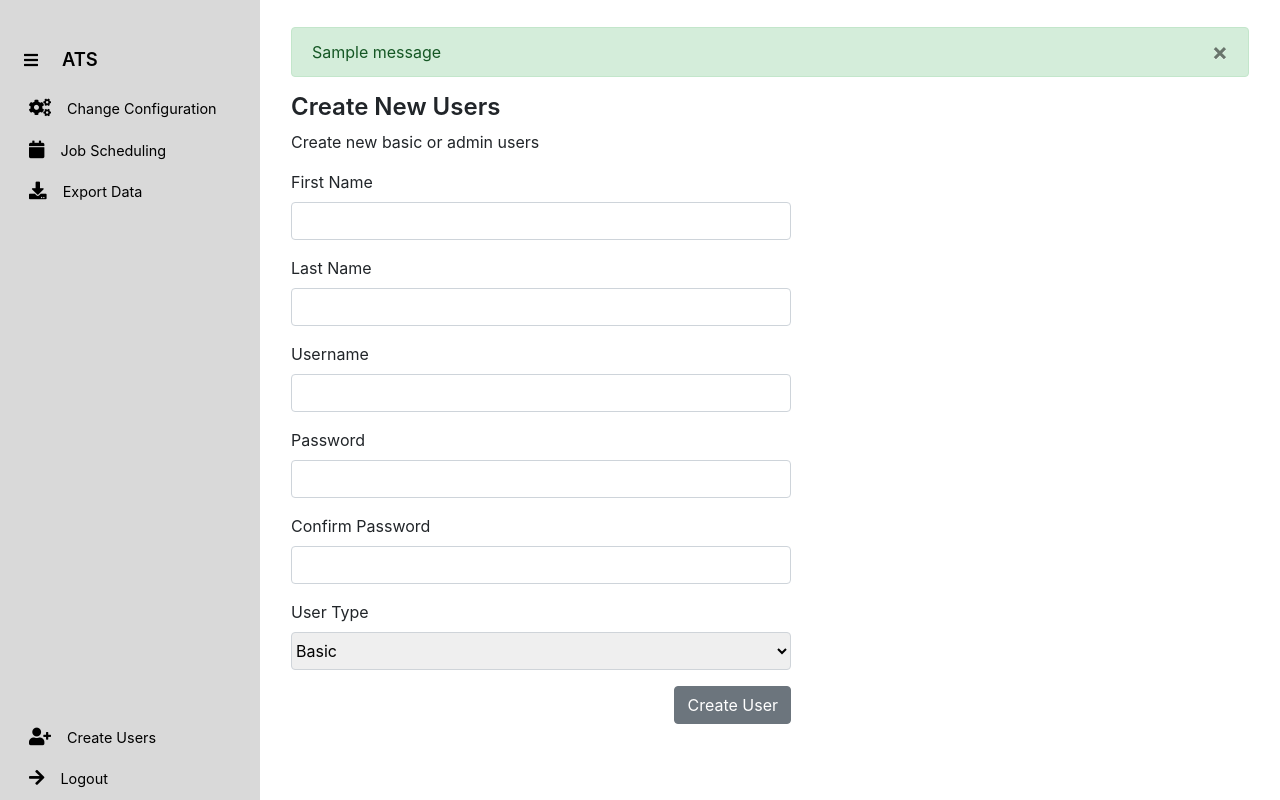
After one commit to COSC-470-2023/ATS_Project_2024, a Flask app: template ui/templates/create_user.html in a window 1280 px wide. The commit adds this page. Run offline with Flask 3, Linux system fonts and the light colour scheme; the template is opened without the code that fills it, so the values that code supplies are empty; tables that the repository leaves empty hold one stand-in row (values such as "Sample post"); one stand-in notice (Sample message) is shown; parts of the project's set-up code (start-up, migrations or seed data) failed here and were passed over; some libraries are stand-ins or nearby versions.

Commit message:
User auth / Access levels / Other UI changes
Finished user authentication and form validation for login:
    - messages are now displayed when failures occur.
    - routes are unable to be hit via url without the user being
      authenticated first

Built a "Create User" page:
    - Basic form for creating users
    - form validation included

Implemented Access levels:
    - Users are split up into 'Basic' and 'Admin' users
    - non admin users are restricted from accessing all pages
      with exception of data-export

Basic error handling for Data-export:
    - Just catching general errors for now, should update by
       providing more meaningful error messages for specific
       errors

```diff
--- a/ats/globals.py
+++ b/ats/globals.py
@@ -8,7 +8,7 @@ CONFIG_SYMBOL_CHANGE = "symbol_change_config.yaml"
 DIR_CONFIG = "config/"
 DIR_CONFIG_BACKUP = "config/bak/"
 DIR_OUTPUT = "output/"
-DIR_UI_OUPUT = "ui_ouput/"
+DIR_UI_OUPUT = "ui/output/"
 
 OUTPUT_BONDS = "bonds_output.json"
 OUTPUT_COMPANY_INFO = "company_info_output.json"
--- a/ui/__init__.py
+++ b/ui/__init__.py
@@ -25,6 +25,7 @@ def create_app():
     app.config["SQLALCHEMY_DATABASE_URI"] = (
         f"mysql+pymysql://{username}:{password}@{hostname}/{database}"
     )
+    app.config["SQLALCHEMY_TRACK_MODIFICATIONS"] = True
     app.secret_key = "secret_key"  # TODO: MUST change this key to something better and store elsewhere
 
     # Create app context
@@ -42,7 +43,7 @@ def create_app():
     app.register_blueprint(data_export, url_prefix="/data-export")
     app.register_blueprint(job_scheduling, url_prefix="/job-scheduling")
 
-    from .models import Users
+    from .models import User
 
     # Setup login manager
     login_manager = LoginManager()
@@ -52,6 +53,6 @@ def create_app():
     # User loader callback. User by Flask-Login for authentaction handling
     @login_manager.user_loader
     def load_user(id):
-        return Users.query.get(int(id))
+        return User.query.get(int(id))
 
     return app
--- a/ui/configuration.py
+++ b/ui/configuration.py
@@ -1,10 +1,11 @@
 from flask import Blueprint, render_template, redirect, url_for
 from flask_login import login_required, current_user
+from .decorators import admin_required
 
 configuration = Blueprint("configuration", __name__)
 
 
 @configuration.route("/")
-@login_required
+@admin_required
 def home():
     return render_template("configuration.html", user=current_user)
--- a/ui/models.py
+++ b/ui/models.py
@@ -18,7 +18,7 @@ class BaseModel(db.Model):
 ## User Table ##
 
 
-class Users(BaseModel, UserMixin):
+class User(BaseModel, UserMixin):
     __table__ = db.Model.metadata.tables["users"]
 
 
--- a/ui/static/script.js
+++ b/ui/static/script.js
@@ -291,4 +291,5 @@ function onDataTypeChange() {
       console.error("Error:", error);
     });
 }
+
 datepicker();
--- a/ui/static/style.css
+++ b/ui/static/style.css
@@ -26,7 +26,7 @@ body {
 
 #login-form {
   width: 100%;
-  padding: 50px;
+  padding: 30px;
   max-width: 400px;
 }
 
@@ -45,11 +45,35 @@ body {
   background-color: #fff;
 }
 
-.btn-login {
+.login-btn {
   width: 50%;
-  background: #d9d9d9;
-  border: none;
-  color: #000;
+}
+
+.login-message-wrapper {
+  display: flex;
+  justify-content: center;
+  margin: 0;
+  position: absolute;
+  left: 0;
+  right: 0;
+}
+
+/* Create Users Page */
+
+#create-user-form {
+  width: 100%;
+  max-width: 500px;
+}
+
+.create-user-container {
+  padding: 0;
+}
+
+#user-select {
+  border-color: #cfd4d9;
+  border-radius: .25rem;
+  height: calc(1.5em + .75rem + 2px);
+  width: 100%;
 }
 
 /* Navigation bar */
@@ -156,7 +180,7 @@ a.sidebar-link:hover {
   margin-top: 0.8rem;
 }
 
-#content {
+#content #messages{
   max-width: 100%;
   width: 80%;
 }
--- a/ui/templates/base.html
+++ b/ui/templates/base.html
@@ -47,6 +47,10 @@
         </li>
       </ul>
       <div class="sidebar-footer">
+        <a href="/create-user" class="sidebar-link">
+          <i class="fa fa-user-plus" aria-hidden="true"></i>
+          <span> Create Users </span>
+        </a>
         <a href="/logout" class="sidebar-link">
           <i class="fa fa-arrow-right" aria-hidden="true"></i>
           <span> Logout </span>
@@ -56,6 +60,9 @@
     <!-- Main Content -->
     <div class="main container">
       <div class="container">
+        <div class="row-md" id="messages">
+          {% block messages %} {% endblock %}
+        </div>
         <div class="row-md">
           <h1 class="main-title">
             {% block mainTitle %} Page Tile {% endblock %}
--- /dev/null
+++ b/ui/templates/create_user.html
@@ -0,0 +1,75 @@
+{% extends "base.html" %} {% block title %} Create Users {% endblock %} {% block
+messages %} {% with messages = get_flashed_messages(with_categories=true) %} {%
+if messages %} {% for category, message in messages %} {% if category == 'error'
+%}
+<div class="alert alert-danger alter-dismissable fade show" role="alert">
+  {{ message }}
+  <button type="button" class="close" data-dismiss="alert">
+    <span aria-hidden="true">&times;</span>
+  </button>
+</div>
+{% else %}
+<div class="alert alert-success alter-dismissable fade show" role="alert">
+  {{ message }}
+  <button type="button" class="close" data-dismiss="alert">
+    <span aria-hidden="true">&times;</span>
+  </button>
+</div>
+{% endif %} {% endfor %} {% endif %} {% endwith %} {% endblock %} {% block
+mainTitle %} Create New Users {% endblock %} {% block mainDescription %} Create
+new basic or admin users {% endblock %} {% block content %}
+<div class="container-fluid create-user-container">
+  <form id="create-user-form" method="POST">
+    <label for="first-name" class="form-label">First Name</label>
+    <input
+      type="text"
+      class="form-control mb-3"
+      id="first-name"
+      name="first-name"
+      required
+    />
+    <label for="last-name" class="form-label">Last Name</label>
+    <input
+      type="text"
+      class="form-control mb-3"
+      id="last-name"
+      name="last-name"
+      required
+    />
+    <label for="username" class="form-label">Username</label>
+    <input
+      type="text"
+      class="form-control mb-3"
+      id="username"
+      name="username"
+      required
+    />
+    <label for="password1" class="form-label">Password</label>
+    <input
+      type="password"
+      class="form-control mb-3"
+      id="password1"
+      name="password1"
+      required
+    />
+    <label for="password2" class="form-label">Confirm Password</label>
+    <input
+      type="password"
+      class="form-control mb-3"
+      id="password2"
+      name="password2"
+      required
+    />
+    <label for="user-select" class="form-label">User Type</label>
+    <select
+      class="form-select form-select-lg mb-3"
+      id="user-select"
+      name="user-select"
+    >
+      <option name="user-type" value="Basic">Basic</option>
+      <option name="user-type" value="Admin">Admin</option>
+    </select>
+    <button type="submit" class="btn btn-secondary float-right">Create User</button>
+  </form>
+</div>
+{% endblock %}
```
Also changed, not shown: ddl/create_db.sql (+5 -4 lines), ui/auth.py (+57 -10 lines), ui/data_export.py (+66 -54 lines), ui/decorators.py (added, +18 -0 lines), ui/job_scheduling.py (+117 -49 lines), ui/templates/configuration.html (+78 -26 lines), ui/templates/data_export.html (+17 -0 lines), ui/templates/login.html (+77 -34 lines), 1 other file.
